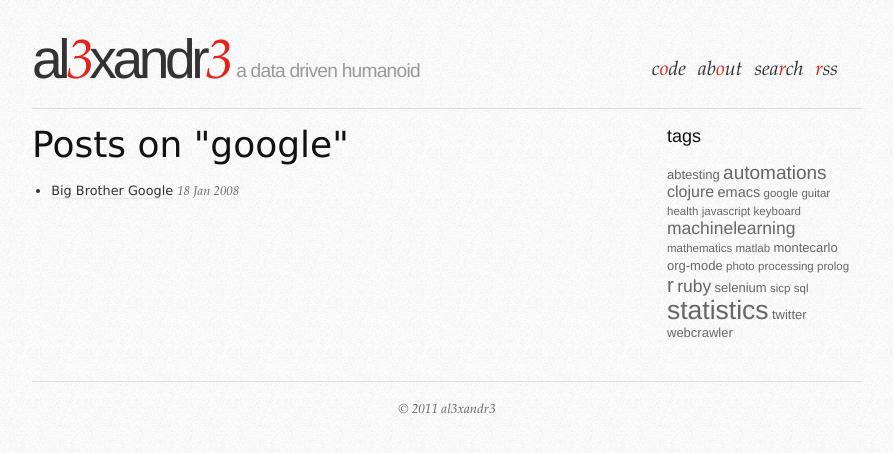
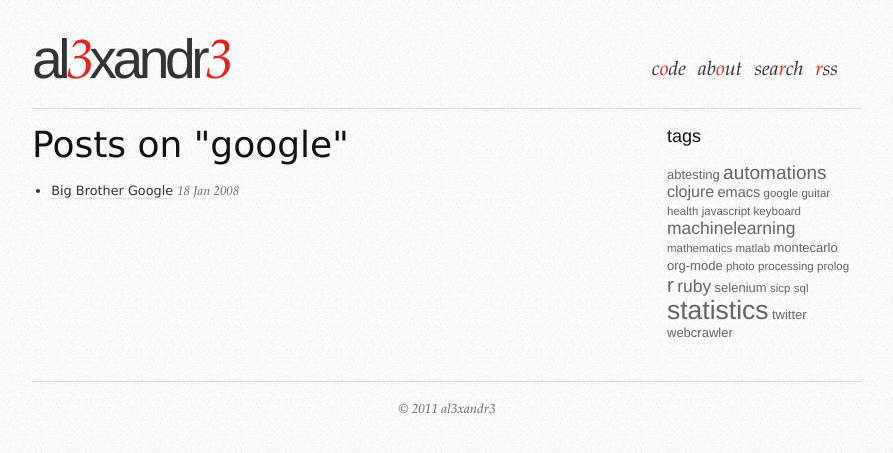
Before and after one commit to al3xandr3/al3xandr3.github.io, a Jekyll site: the page built from tags/google.html, in a window 1280 px wide. Shown: the top 453 px of the page, without its empty margins (173-1066 px from the left). Built offline with Jekyll 4.4.1, drawn with Linux system fonts in a browser that asks for light colours.

Commit message:
css updates

```diff
--- a/_config.yml
+++ b/_config.yml
@@ -6,4 +6,4 @@
 title: al3xandr3
 keywords: programming, probabilities, machine learning, alexandre martins, al3xandr3
 url: http://al3xandr3.github.com
-paginate: 5
+paginate: 4
--- a/_layouts/default.html
+++ b/_layouts/default.html
@@ -53,7 +53,6 @@
     <div id="header" class="span-21 prepend-1">
       <hr class="space">
       <a href="/" id="title">{{site.title}}</a>
-      <h2 id="subtitle">a data driven humanoid</h2>
 
       <ul id="menu" style="float: right;">
         <li><a href="/pages/code.html">code</a></li>
--- a/js/al3xandr3.js
+++ b/js/al3xandr3.js
@@ -110,7 +110,7 @@
 
 
   $("#post-list li .post-details .post-summary").css({
-    "font-size": "107%",
+    "font-size": "100%",
     "color": "#666666",
     "line-height": "1.7em",
     "padding-bottom": "0.3em"
```
